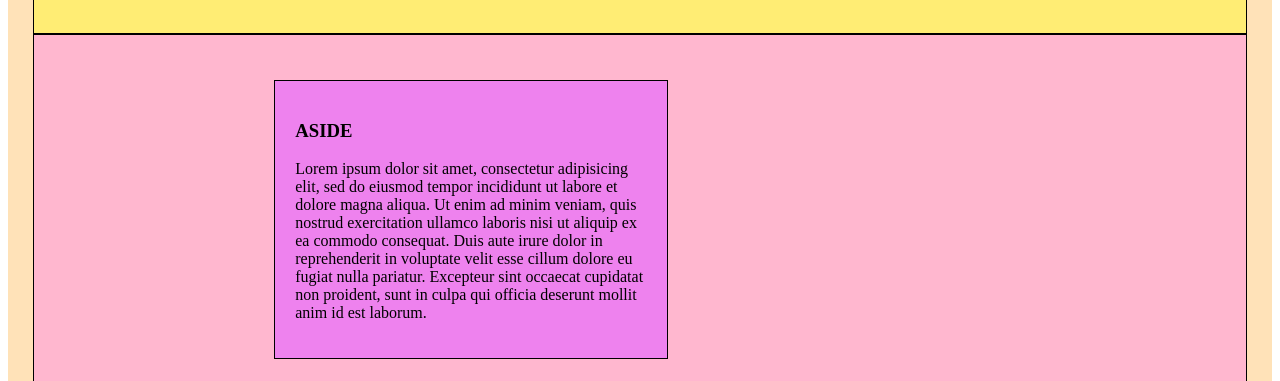
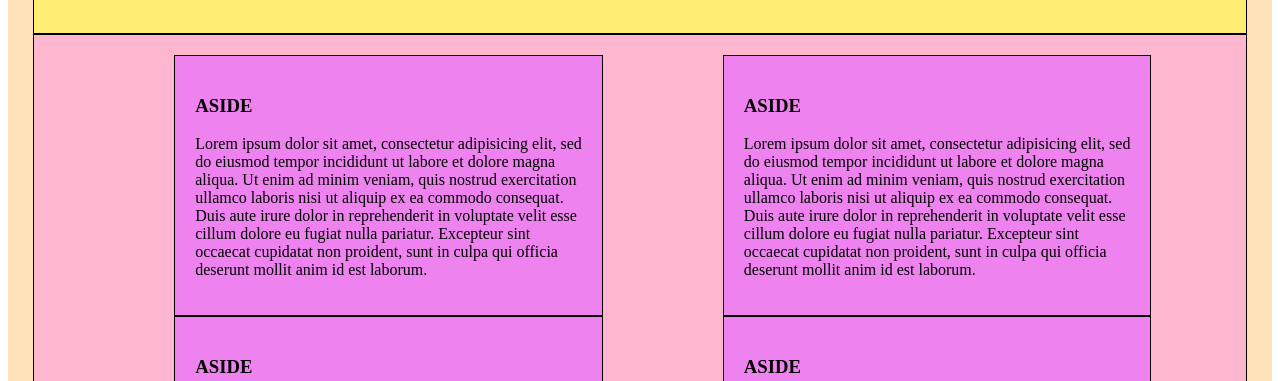
Before and after one commit to MichaelPennini/MichaelPennini.github.io, a plain HTML site: page unit_6/index.html in a window 1280 px wide. Shown: the part 370-751 px from the top of the page. Drawn offline with Linux system fonts and the light colour scheme.

Commit message:
update
I redid the asides’ margins

```diff
--- a/unit_6/css/main.css
+++ b/unit_6/css/main.css
@@ -62,8 +62,7 @@ footer {
 
   background-color: #FFB7CF;
   border: 1px black solid;
-  padding: 20px;
-  height:500px;
+  padding:20px;
 
 }
 
@@ -71,11 +70,9 @@ footer {
 
     background-color: violet;
     border: 1px black solid;
-    padding: 20px;
     float:left;
-    width: 30%;
-    margin-left:220px;
-    margin-top:25px;
+    width:33%;
+    margin-left: 120px;
 
 }
 /*
```
